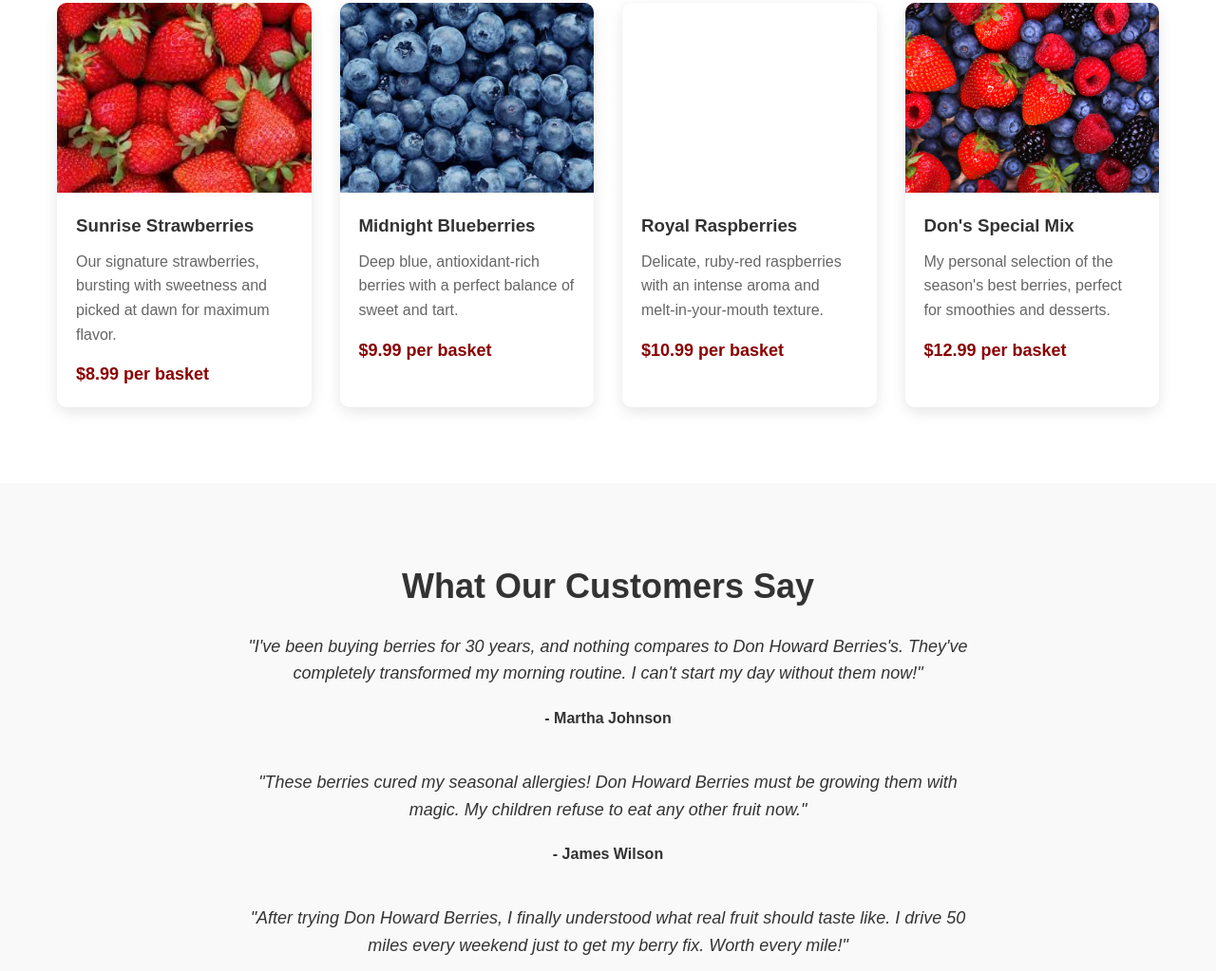
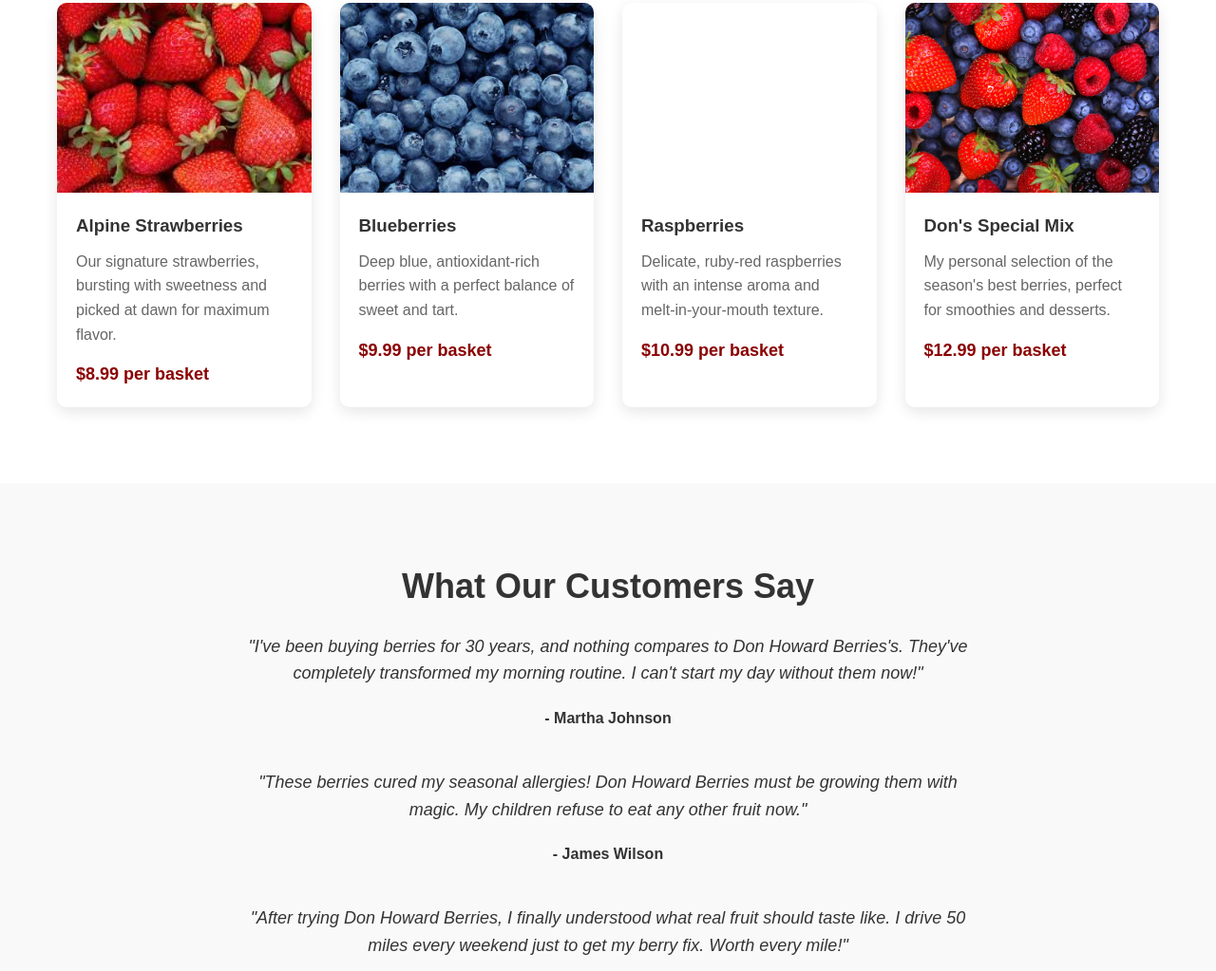
Before and after one commit to The-People-s-Coalition-of-Tandy/donberries, a plain HTML site: page index.html in a window 1280 px wide. Shown: the part 1376-2399 px from the top of the page at 95% size. Drawn offline with Linux system fonts and the light colour scheme.

Commit message:
more title changes

```diff
--- a/index.html
+++ b/index.html
@@ -394,7 +394,7 @@
                 <div class="product-card">
                     <div class="product-image" style="background-image: url('strawberries.jpg')"></div>
                     <div class="product-info">
-                        <h3>Sunrise Strawberries</h3>
+                        <h3>Alpine Strawberries</h3>
                         <p>Our signature strawberries, bursting with sweetness and picked at dawn for maximum flavor.</p>
                         <div class="product-price">$8.99 per basket</div>
                     </div>
@@ -402,7 +402,7 @@
                 <div class="product-card">
                     <div class="product-image" style="background-image: url('blueberries.avif')"></div>
                     <div class="product-info">
-                        <h3>Midnight Blueberries</h3>
+                        <h3>Blueberries</h3>
                         <p>Deep blue, antioxidant-rich berries with a perfect balance of sweet and tart.</p>
                         <div class="product-price">$9.99 per basket</div>
                     </div>
@@ -410,7 +410,7 @@
                 <div class="product-card">
                     <div class="product-image" style="background-image: url('raspberries.jpg')"></div>
                     <div class="product-info">
-                        <h3>Royal Raspberries</h3>
+                        <h3>Raspberries</h3>
                         <p>Delicate, ruby-red raspberries with an intense aroma and melt-in-your-mouth texture.</p>
                         <div class="product-price">$10.99 per basket</div>
                     </div>
```
